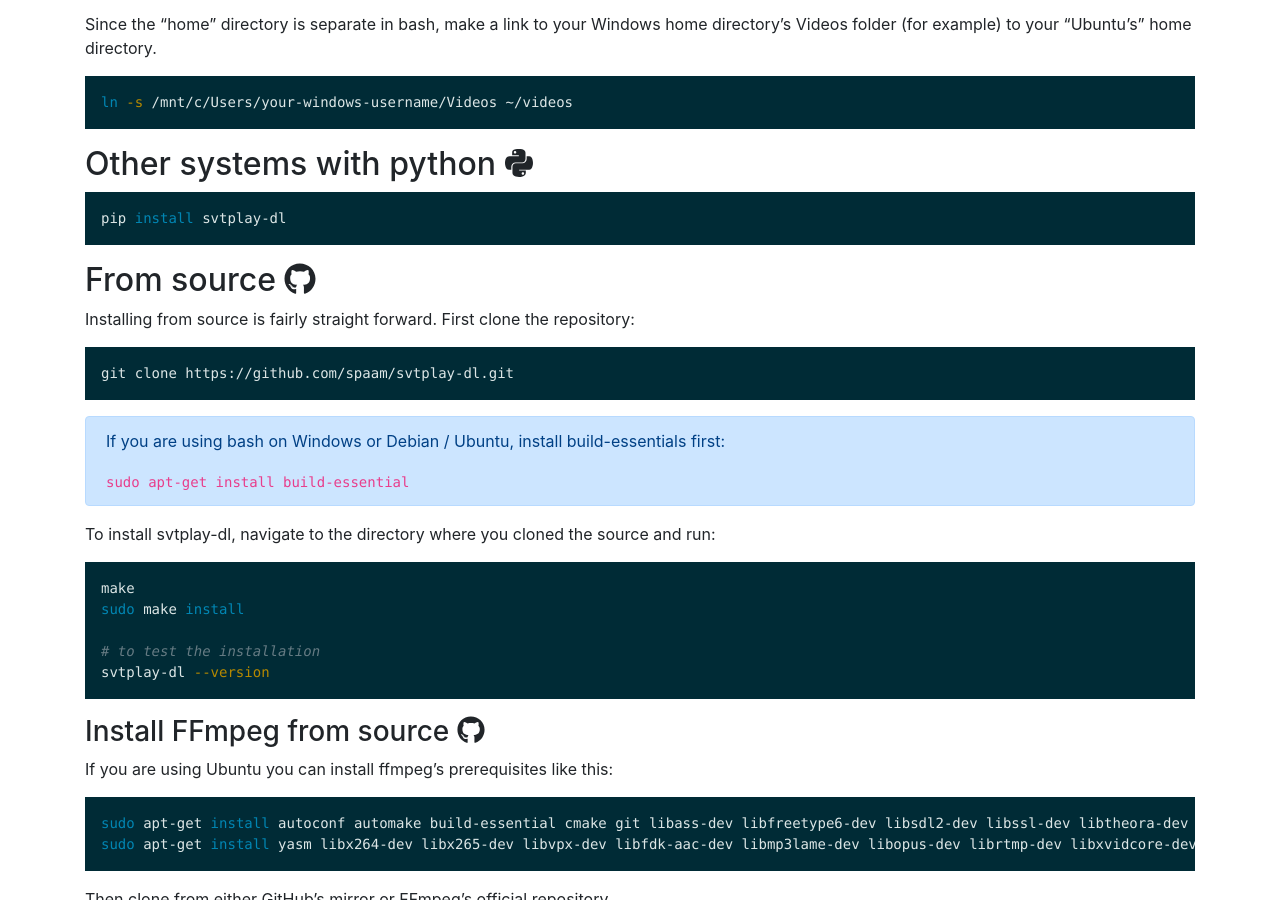
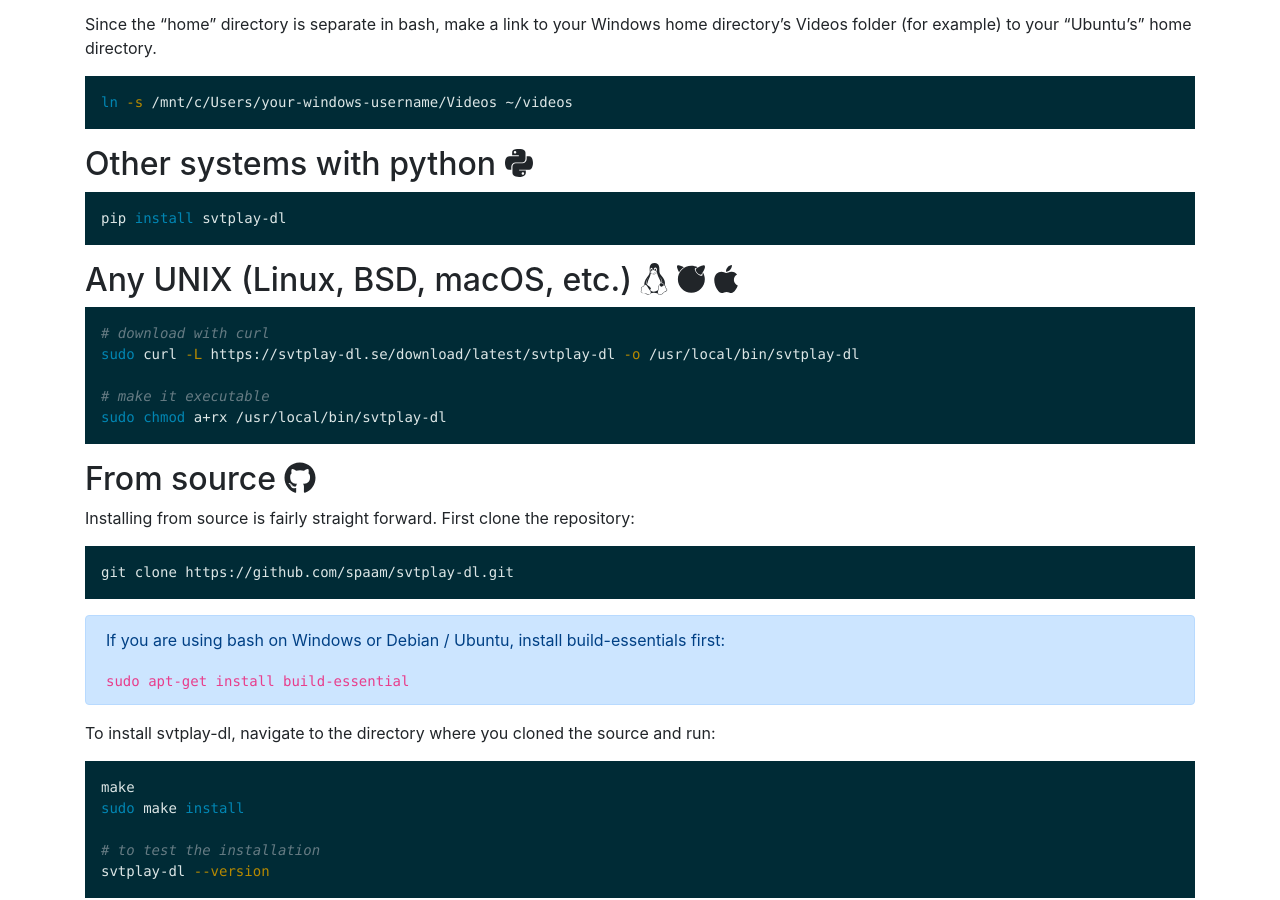
Before and after one commit to spaam/svtplay-dl-web, a Jekyll site: the page built from install.md, in a window 1280 px wide and 900 px high, scrolled down 1089 px. Built offline with Jekyll 4.4.1, drawn with Linux system fonts in a browser that asks for light colours; nearby versions of some CDN libraries.

Commit message:
install: add any UNIX (curl)

````diff
--- a/install.md
+++ b/install.md
@@ -66,6 +66,16 @@
 pip install svtplay-dl
 ```
 
+## Any UNIX (Linux, BSD, macOS, etc.) <i class="fab fa-linux"></i> <i class="fab fa-freebsd"></i> <i class="fab fa-apple"></i>
+
+```bash
+# download with curl
+sudo curl -L https://svtplay-dl.se/download/latest/svtplay-dl -o /usr/local/bin/svtplay-dl
+
+# make it executable
+sudo chmod a+rx /usr/local/bin/svtplay-dl
+```
+
 ## From source <i class="fab fa-github"></i>
 
 Installing from source is fairly straight forward.
````
